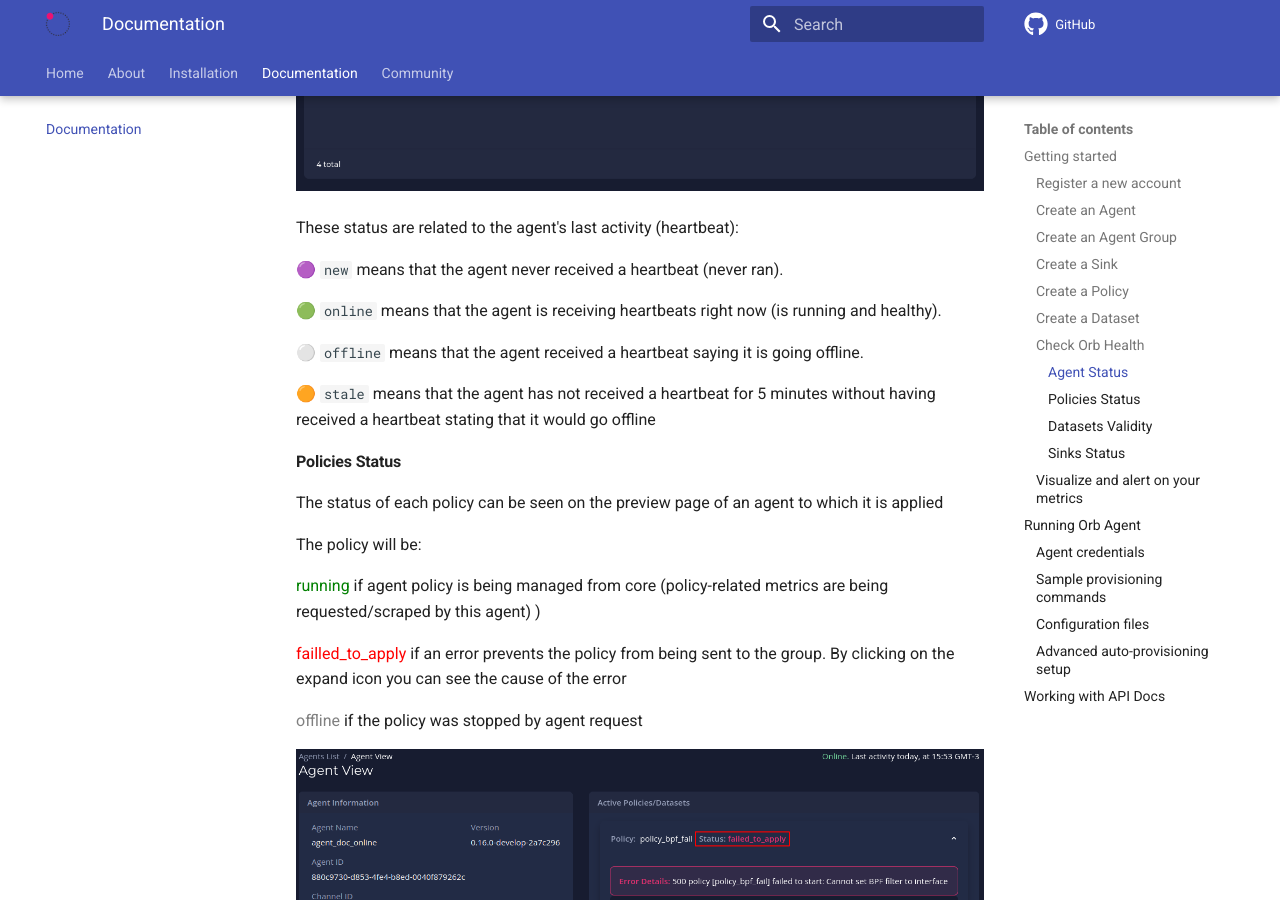
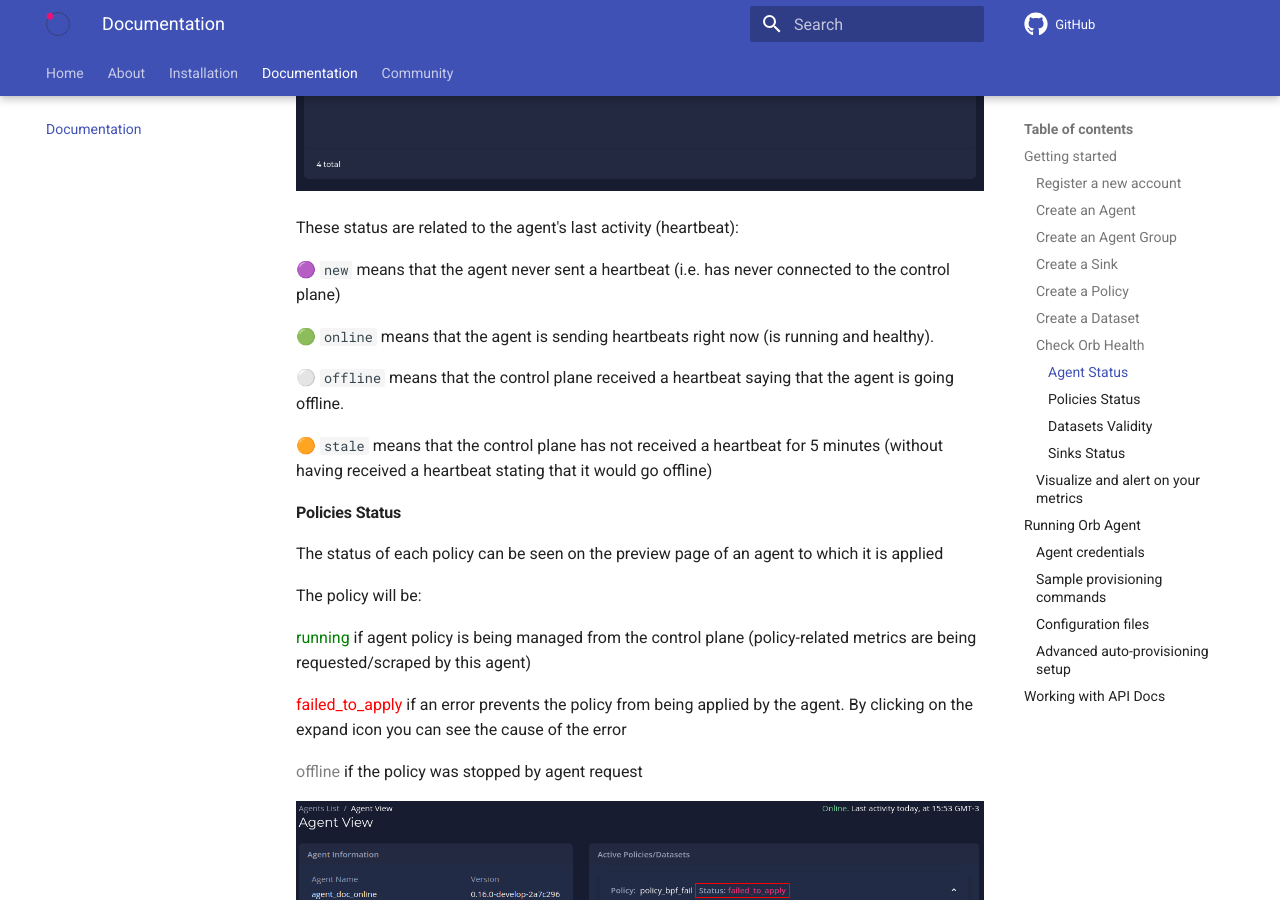
Before and after one commit to orb-community/orb-website, an MkDocs documentation site: the page built from docs/docs.md, in a window 1280 px wide and 900 px high, scrolled down 14439 px. Built offline with MkDocs 1.6.1 and Material for MkDocs 9.7.7, drawn with Linux system fonts in a browser that asks for light colours; comment, search, counter and statistics services are not loaded; some of the changed text lies outside the part shown.

Commit message:
fixing status descriptions

````diff
--- a/docs/docs.md
+++ b/docs/docs.md
@@ -138,13 +138,13 @@ There are 4 expected status for agents: `new`, `online`, `offline` and `stale`
 
 These status are related to the agent's last activity (heartbeat):
 
-🟣 `new` means that the agent never received a heartbeat (never ran).
+🟣 `new` means that the agent never sent a heartbeat (i.e. has never connected to the control plane)
 
-🟢 `online` means that the agent is receiving heartbeats right now (is running and healthy).
+🟢 `online` means that the agent is sending heartbeats right now (is running and healthy).
 
-⚪ `offline` means that the agent received a heartbeat saying it is going offline.
+⚪ `offline` means that the control plane received a heartbeat saying that the agent is going offline.
 
-🟠 `stale` means that the agent has not received a heartbeat for 5 minutes without having received a heartbeat stating that it would go offline
+🟠 `stale` means that the control plane has not received a heartbeat for 5 minutes (without having received a heartbeat stating that it would go offline)
 
 
 #### Policies Status
@@ -153,10 +153,9 @@ The status of each policy can be seen on the preview page of an agent to which i
 
 The policy will be:
 
-<span style="color:green">running</span> if agent policy is being managed from core (policy-related metrics are being requested/scraped by this agent)
-)
+<span style="color:green">running</span> if agent policy is being managed from the control plane (policy-related metrics are being requested/scraped by this agent)
 
-<span style="color:red">failled_to_apply</span> if an error prevents the policy from being sent to the group. By clicking on the expand icon you can see the cause of the error
+<span style="color:red">failed_to_apply</span> if an error prevents the policy from being applied by the agent. By clicking on the expand icon you can see the cause of the error
 
 <span style="color:grey">offline</span> if the policy was stopped by agent request
 
@@ -277,7 +276,7 @@ The agent credentials include *three pieces of information*, each of which is a
         ns1labs/orb-agent:develop
         ```
 
-    === "You may want to run more than one agent on the same network and for that you must specify different ports for them, since only one agent is allowed to run per port. By default, the agent container runs on port *10853*, but this value can be set through the environment variable `ORB_BACKENDS_PKTVISOR_API_PORT`"
+    === "You may want to run more than one agent on the same node and for that you must specify different pktvisor control ports for them, since the containers run in host networking mode, only one is allowed to run per port. By default, the pktvisor control port runs on port *10853*, but this value can be set through the environment variable `ORB_BACKENDS_PKTVISOR_API_PORT`"
 
 
         ``` shell
````
Also changed, not shown: other parts of docs/docs.md (+5 -5 lines).
